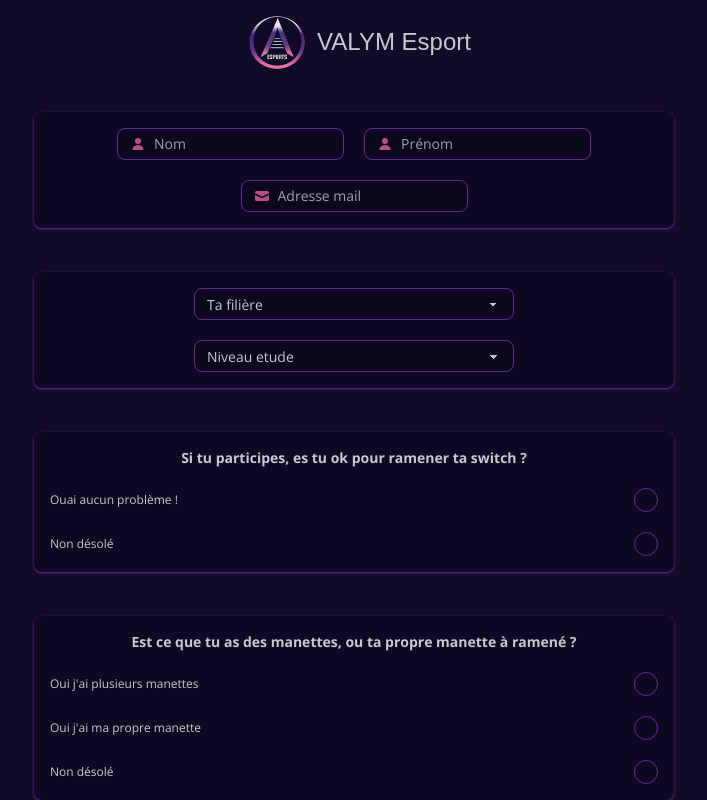
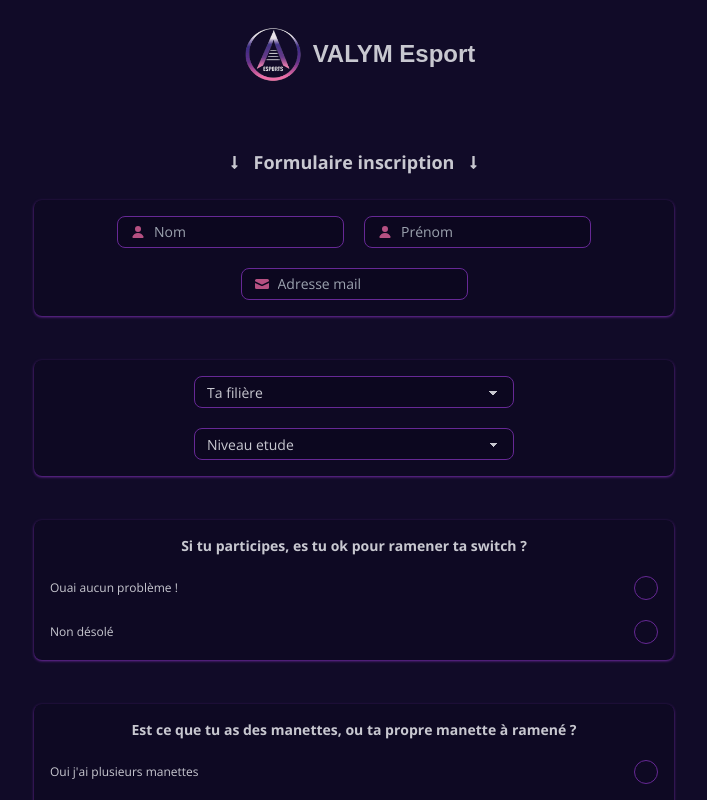
Before and after one commit to VALYM-eSports/tournamentForm, a Next.js app in the folder frontend/: page / in a window 1280 px wide. Shown: the top 800 px of the page, without its empty margins (286-993 px from the left). Built offline with nearby package versions, Linux system fonts and the light colour scheme; a web font is replaced by a local one.

Commit message:
style form

```diff
--- a/frontend/app/components/Forms.tsx
+++ b/frontend/app/components/Forms.tsx
@@ -1,5 +1,6 @@
 "use client";
 import { useForm, SubmitHandler } from "react-hook-form";
+import { FaLongArrowAltDown } from "react-icons/fa";
 
 type FormInputs = {
   firstName: string;
@@ -43,6 +44,12 @@
     <>
       <div className="relative md:w-[50vw] mx-3 my-10">
         <form onSubmit={handleSubmit(onSubmit)}>
+          <div className="flex justify-center items-center mb-6 gap-3">
+            <FaLongArrowAltDown size={15} />
+            <h2 className="font-bold text-lg">Formulaire inscription</h2>
+            <FaLongArrowAltDown size={15} />
+          </div>
+
           {/* NOM ET PRENOM */}
           <div className="flex gap-5 md:flex-row flex-col md:flex-wrap md:justify-center justify-start bg-base-200 p-4 rounded-lg mb-6 md:mb-11 shadow shadow-primary">
             <div className="flex flex-col gap-2">
--- a/frontend/app/components/Header.tsx
+++ b/frontend/app/components/Header.tsx
@@ -7,9 +7,9 @@
 const Header = () => {
   return (
     <header className={chivoMono.className}>
-      <div className="flex justify-center items-center mt-3">
+      <div className="flex justify-center items-center mt-3 md:mb-6 md:mt-6">
         <Image src={logo} alt="logo" width={80} height={80} />
-        <p className="text-2xl">VALYM Esport</p>
+        <p className="text-2xl font-bold">VALYM Esport</p>
       </div>
     </header>
   );
--- a/frontend/package.json
+++ b/frontend/package.json
@@ -12,7 +12,8 @@
     "next": "14.1.2",
     "react": "^18",
     "react-dom": "^18",
-    "react-hook-form": "^7.51.0"
+    "react-hook-form": "^7.51.0",
+    "react-icons": "^5.0.1"
   },
   "devDependencies": {
     "@types/node": "^20",
```
Also changed, not shown: 1 other file (tests, documents, lock files or other folders).
